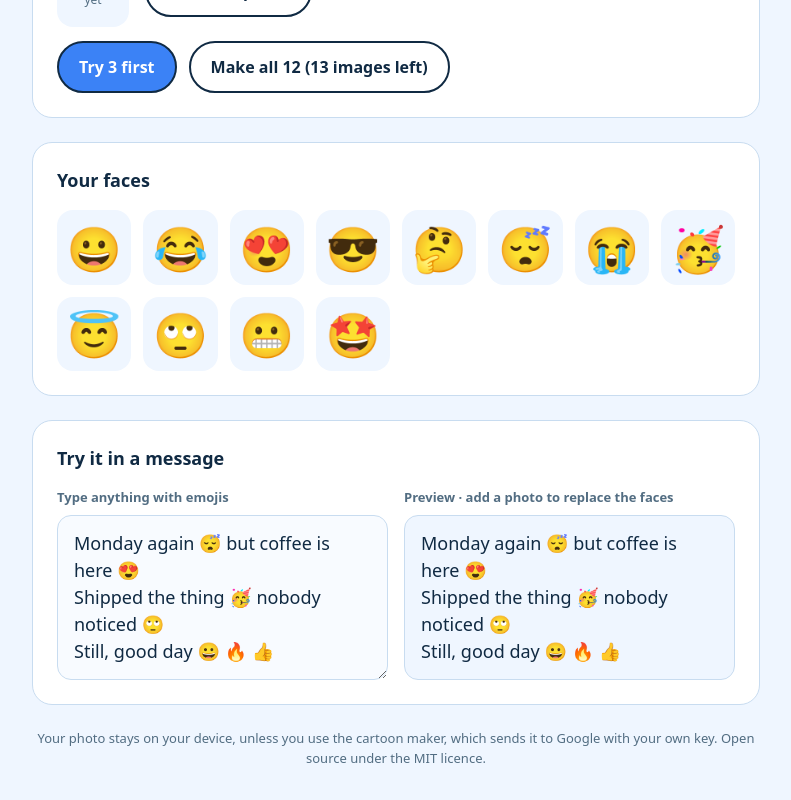
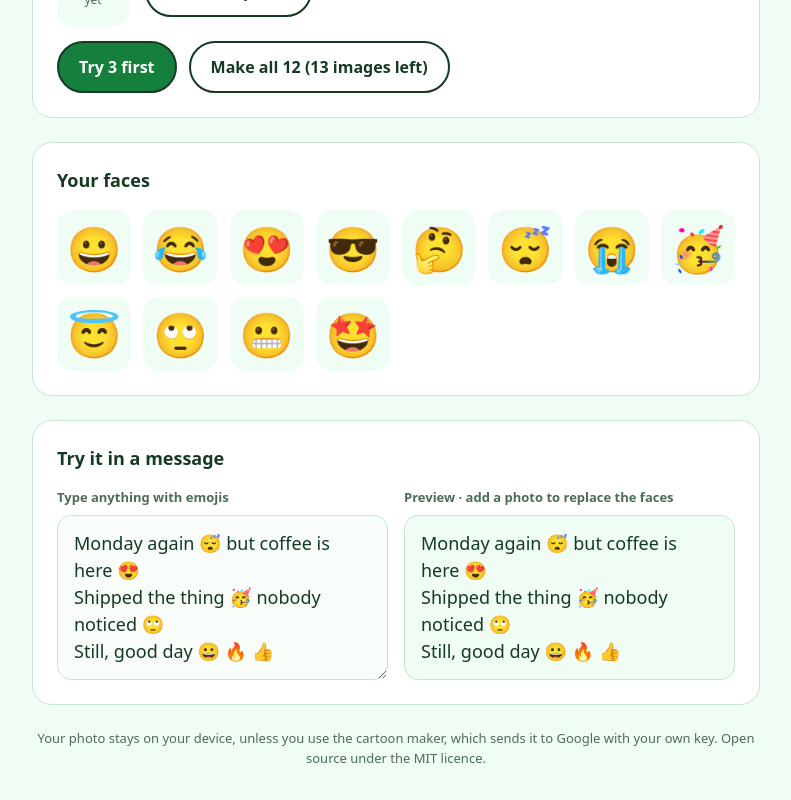
Before and after one commit to Vinit-bisht/Emoted, a React (Vite) app: page / in a window 1280 px wide. Shown: the part 769-1569 px from the top of the page, without its empty margins (244-1035 px from the left). Built offline with nearby package versions, Linux system fonts and the light colour scheme.

Commit message:
Apply green theme
Co-Authored-By: figma[bot] <198110074+figma[bot]@users.noreply.github.com>
Figma-Prompt-ID: 0
Figma-Session-ID: e7e1b1c0-ecac-4e6e-97b2-f83e655c3b1f

```diff
--- a/src/styles.css
+++ b/src/styles.css
@@ -1,10 +1,10 @@
 :root {
-  --bg: #eff6ff;
-  --ink: #102a43;
-  --muted: #526d82;
+  --bg: #f0fdf4;
+  --ink: #143a24;
+  --muted: #4d6b59;
   --card: #ffffff;
-  --line: #c8dcf0;
-  --accent: #3b82f6;
+  --line: #c7e5d0;
+  --accent: #15803d;
   --accent-ink: #ffffff;
   --radius: 20px;
   font-family: ui-rounded, 'SF Pro Rounded', 'Nunito', system-ui, -apple-system,
@@ -188,7 +188,7 @@ textarea,
 
 textarea {
   resize: vertical;
-  background: #f8fbff;
+  background: #f8fdf9;
 }
 
 textarea:focus-visible {
@@ -236,6 +236,10 @@ textarea:focus-visible {
   align-items: center;
   font-size: 14px;
   color: var(--muted);
+}
+
+.check input {
+  accent-color: var(--accent);
 }
 
 .source {
```
